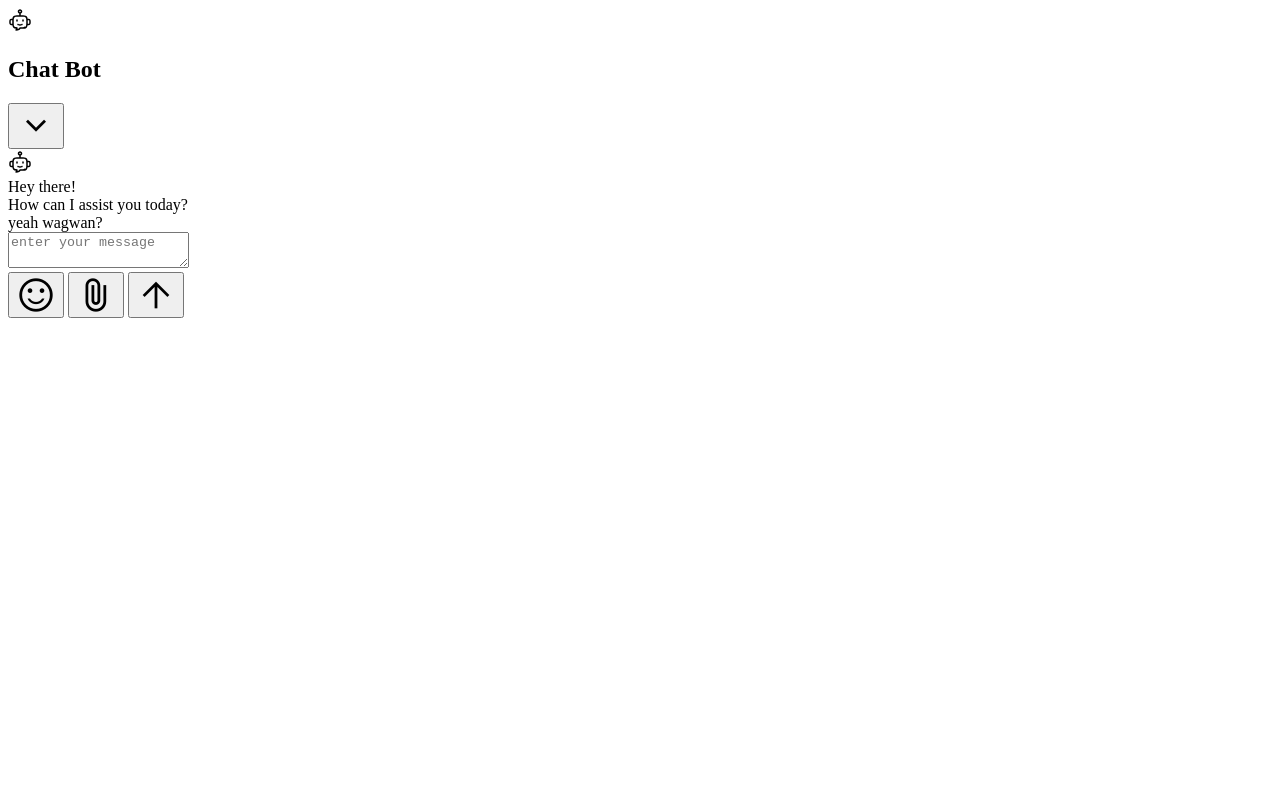
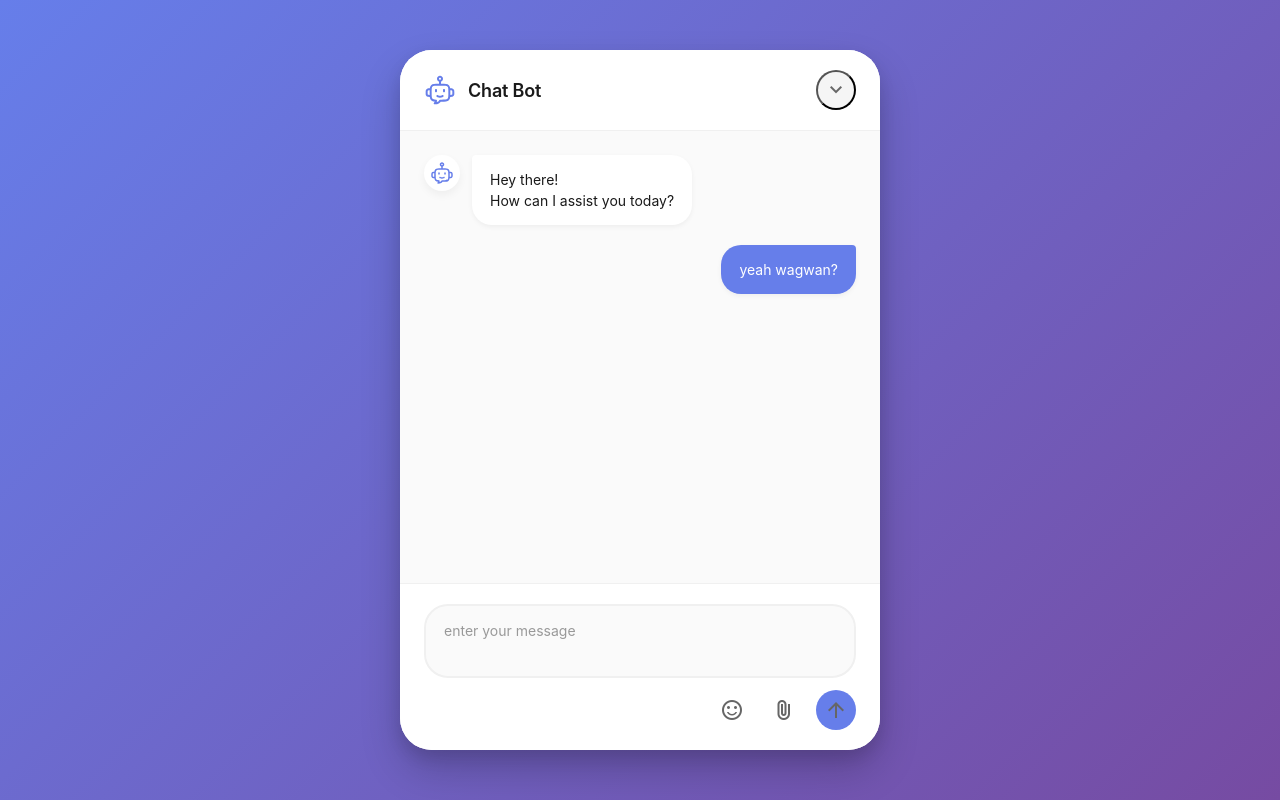
Before and after one commit to Kinglucky04/AI-Chatbot, a plain HTML site: page index.html in a window 1280 px wide. Drawn offline with nearby package versions, Linux system fonts and the light colour scheme.

Commit message:
added the css file for the chatbot

```diff
--- a/css/icons.css
+++ b/css/icons.css
@@ -13,4 +13,5 @@
 
 .material-symbols-outlined {
   font-family: 'Material Symbols Outlined';
+  font-size:40px;
 }
--- /dev/null
+++ b/css/style.css
@@ -0,0 +1,291 @@
+/* Modern CSS Reset */
+* {
+    margin: 0;
+    padding: 0;
+    box-sizing: border-box;
+}
+
+body {
+    font-family: -apple-system, BlinkMacSystemFont, 'Segoe UI', Roboto, Oxygen, Ubuntu, sans-serif;
+    background: linear-gradient(135deg, #667eea 0%, #764ba2 100%);
+    min-height: 100vh;
+    display: flex;
+    align-items: center;
+    justify-content: center;
+    padding: 16px;
+}
+
+/* Chatbot Popup Container */
+.chatbot-popup {
+    width: 100%;
+    max-width: 480px;
+    height: 700px;
+    background: white;
+    border-radius: 32px;
+    box-shadow: 0 20px 40px rgba(0, 0, 0, 0.2), 0 8px 16px rgba(0, 0, 0, 0.1);
+    display: flex;
+    flex-direction: column;
+    overflow: hidden;
+    position: relative;
+}
+
+/* Chat Header */
+.chat-header {
+    padding: 20px 24px;
+    background: white;
+    border-bottom: 1px solid #f0f0f0;
+    display: flex;
+    align-items: center;
+    justify-content: space-between;
+}
+
+.header-info {
+    display: flex;
+    align-items: center;
+    gap: 12px;
+}
+
+.header-info svg {
+    width: 32px;
+    height: 32px;
+    color: #667eea;
+}
+
+.logo-text {
+    font-size: 18px;
+    font-weight: 600;
+    color: #1a1a1a;
+    letter-spacing: -0.01em;
+}
+
+.chat-header .material-symbols-outlined {
+    font-size: 24px;
+    color: #666;
+    cursor: pointer;
+    transition: color 0.2s ease;
+    background: #f5f5f5;
+    padding: 6px;
+    border-radius: 50%;
+}
+
+.chat-header .material-symbols-outlined:hover {
+    color: #333;
+    background: #eeeeee;
+}
+
+/* Chat Body */
+.chat-body {
+    flex: 1;
+    padding: 24px;
+    overflow-y: auto;
+    display: flex;
+    flex-direction: column;
+    gap: 20px;
+    background: #fafafa;
+}
+
+/* Message Styles */
+.message {
+    display: flex;
+    align-items: flex-start;
+    gap: 12px;
+    max-width: 90%;
+}
+
+.bot-message {
+    align-self: flex-start;
+}
+
+.user-message {
+    align-self: flex-end;
+    flex-direction: row-reverse;
+}
+
+.bot-message svg {
+    width: 36px;
+    height: 36px;
+    color: #667eea;
+    background: white;
+    padding: 6px;
+    border-radius: 50%;
+    box-shadow: 0 4px 8px rgba(0, 0, 0, 0.05);
+    flex-shrink: 0;
+}
+
+.message-text {
+    padding: 14px 18px;
+    border-radius: 20px;
+    font-size: 14px;
+    line-height: 1.5;
+    word-wrap: break-word;
+    box-shadow: 0 2px 5px rgba(0, 0, 0, 0.05);
+}
+
+.bot-message .message-text {
+    background: white;
+    color: #1a1a1a;
+    border-top-left-radius: 4px;
+}
+
+.user-message .message-text {
+    background: #667eea;
+    color: white;
+    border-top-right-radius: 4px;
+}
+
+/* Chat Footer */
+.chat-footer {
+    padding: 20px 24px;
+    background: white;
+    border-top: 1px solid #f0f0f0;
+}
+
+.chat-form {
+    display: flex;
+    flex-direction: column;
+    gap: 12px;
+}
+
+.chat-form textarea {
+    width: 100%;
+    padding: 14px 18px;
+    border: 2px solid #f0f0f0;
+    border-radius: 24px;
+    font-family: inherit;
+    font-size: 14px;
+    resize: none;
+    outline: none;
+    transition: all 0.2s ease;
+    background: #fafafa;
+    min-height: 60px;
+    max-height: 120px;
+    line-height: 1.5;
+}
+
+.chat-form textarea:focus {
+    border-color: #667eea;
+    background: white;
+    box-shadow: 0 0 0 4px rgba(102, 126, 234, 0.1);
+}
+
+.chat-form textarea::placeholder {
+    color: #999;
+    font-size: 14px;
+}
+
+.chat-control {
+    display: flex;
+    align-items: center;
+    justify-content: flex-end;
+    gap: 12px;
+}
+
+.chat-control button {
+    background: none;
+    border: none;
+    cursor: pointer;
+    padding: 8px;
+    border-radius: 50%;
+    transition: all 0.2s ease;
+    display: flex;
+    align-items: center;
+    justify-content: center;
+}
+
+.chat-control .material-symbols-outlined {
+    font-size: 24px;
+    color: #666;
+}
+
+.chat-control button:hover {
+    background: #f5f5f5;
+}
+
+.chat-control button:hover .material-symbols-outlined {
+    color: #667eea;
+}
+
+.chat-control button[type="submitt"] {
+    background: #667eea;
+    width: 40px;
+    height: 40px;
+}
+
+.chat-control button[type="submitt"] .material-symbols-outlined {
+    color: white;
+    font-size: 20px;
+}
+
+.chat-control button[type="submitt"]:hover {
+    background: #5a67d8;
+    transform: scale(1.05);
+}
+
+/* Scrollbar Styling */
+.chat-body::-webkit-scrollbar {
+    width: 6px;
+}
+
+.chat-body::-webkit-scrollbar-track {
+    background: #f1f1f1;
+}
+
+.chat-body::-webkit-scrollbar-thumb {
+    background: #cbd5e0;
+    border-radius: 3px;
+}
+
+.chat-body::-webkit-scrollbar-thumb:hover {
+    background: #a0aec0;
+}
+
+/* Material Icons Optimization */
+.material-symbols-outlined {
+    font-variation-settings: 'FILL' 0, 'wght' 400, 'GRAD' 0, 'opsz' 24;
+    user-select: none;
+}
+
+/* Responsive Design */
+@media (max-width: 480px) {
+    body {
+        padding: 0;
+    }
+
+    .chatbot-popup {
+        height: 100vh;
+        max-width: 100%;
+        border-radius: 0;
+    }
+
+    .chat-header {
+        padding: 16px 20px;
+    }
+
+    .chat-body {
+        padding: 20px;
+    }
+
+    .chat-footer {
+        padding: 16px 20px;
+    }
+
+    .message {
+        max-width: 95%;
+    }
+}
+
+/* Optional: Add a subtle animation for new messages */
+@keyframes slideIn {
+    from {
+        opacity: 0;
+        transform: translateY(10px);
+    }
+    to {
+        opacity: 1;
+        transform: translateY(0);
+    }
+}
+
+.message {
+    animation: slideIn 0.3s ease;
+}
--- a/index.html
+++ b/index.html
@@ -6,15 +6,11 @@
     <title>Chat Bot</title>
     <link href="https://fonts.googleapis.com/css2?family=Material+Symbols+Outlined" rel="stylesheet">
     <link rel="stylesheet" href="css/icons.css">
-    <style>
-        .material-symbols-outlined{
-            font-family: 'Material Symbols Outlined';
-            font-size:40px;
-        }
-</style>
+    <link rel="stylesheet" href="css/style.css">
 </head>
 <body>
     <div class="chatbot-popup">
+
         <!-- Chat header -->
         <div class="chat-header">
             <div class="header-info">
@@ -26,6 +22,7 @@
             </div>
             <button type="button" class="material-symbols-outlined">keyboard_arrow_down</button>
         </div>
+
         <!-- Chat body -->
         <div class="chat-body">
             <div class="message bot-message">
@@ -45,6 +42,7 @@
             </div>
         </div>
 
+        <!-- Chat footer -->
         <div class="chat-footer">
             <form action="#" class="chat-form">
                 <textarea placeholder="enter your message" name="chat-form" class="chat-form"></textarea>
```
